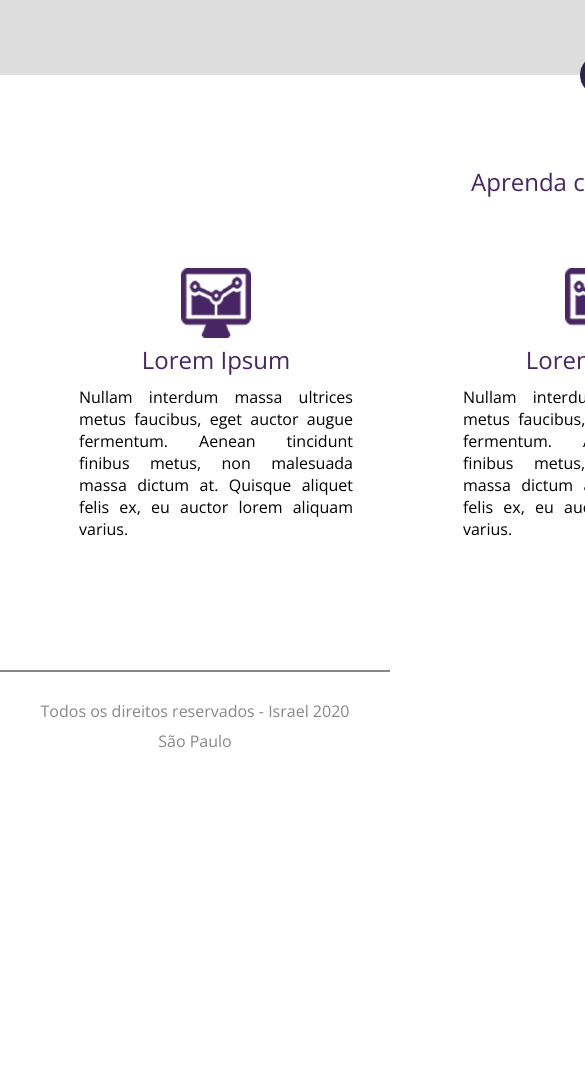
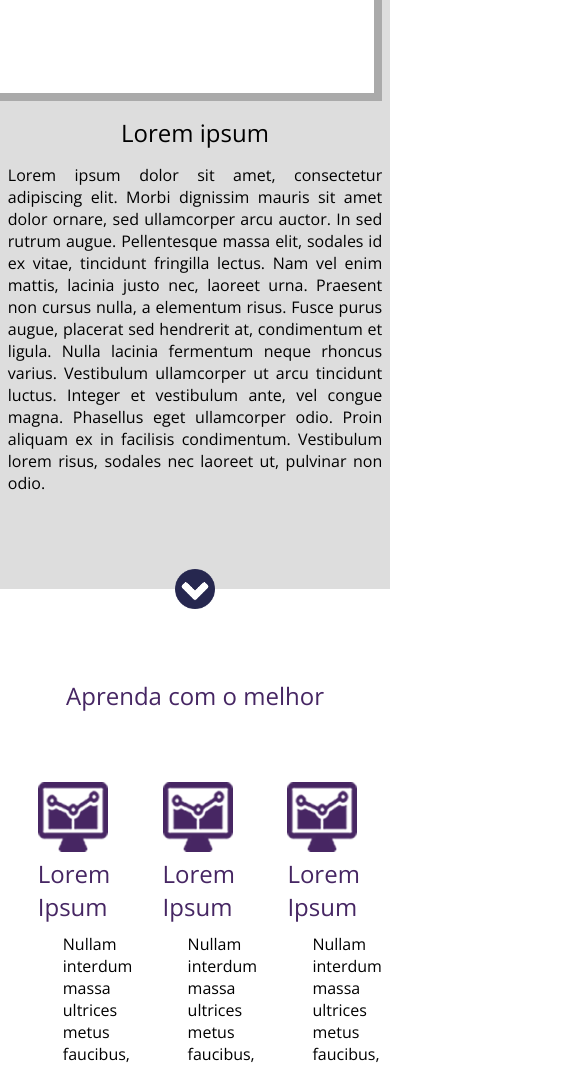
Before and after one commit to IsraelDev1/LandingPage-HTML5-CSS3, a plain HTML site: page index.html in a window 390 px wide. Shown: the part 931-2000 px from the top of the page, 585 px wide, since content can reach past the window. Before the commit the page ends 1703 px from the top, so only its background shows below. Drawn offline with nearby package versions, Linux system fonts and the light colour scheme.

Commit message:
Responsive CSS

```diff
--- a/css/style.css
+++ b/css/style.css
@@ -14,14 +14,14 @@ html, body{
 }
 
 .center{
-	width: 1200px;
+	max-width: 1280px;
+	width: 100%;
 	margin: 0 auto;
-	padding: 0 2%;
 }
 
 .header{
-	min-width: 1200px;
 	width: 100%;
+	padding: 0 2%;
 	height: 90px;
 	background-color: #212343;
 }
@@ -35,8 +35,8 @@ html, body{
 }
 
 .container-banner{
-	min-width: 1200px;
 	width: 100%;
+	padding: 0 2%;
 	height: 557px;
 	background-image: url('../images/header_bg.png');
 	background-size: cover;
@@ -133,8 +133,7 @@ form input[type=submit]{
 }
 
 .container-2{
-	min-width: 1200px;
-	padding: 40px 0;
+	padding: 40px 2%;
 	background-color: #dddddd;
 	text-align: center;
 }
@@ -144,7 +143,7 @@ form input[type=submit]{
 }
 
 .container-2 p{
-	width: 698px;
+	width: 100%;
 	display: inline-block;
 	text-align: justify;
 	margin: 15px 0;
@@ -162,8 +161,7 @@ form input[type=submit]{
 }
 
 .section-1{
-	min-width: 1200px;
-	padding: 90px 0;
+	padding: 90px 2%;
 }
 
 .section-1 h2{
```
